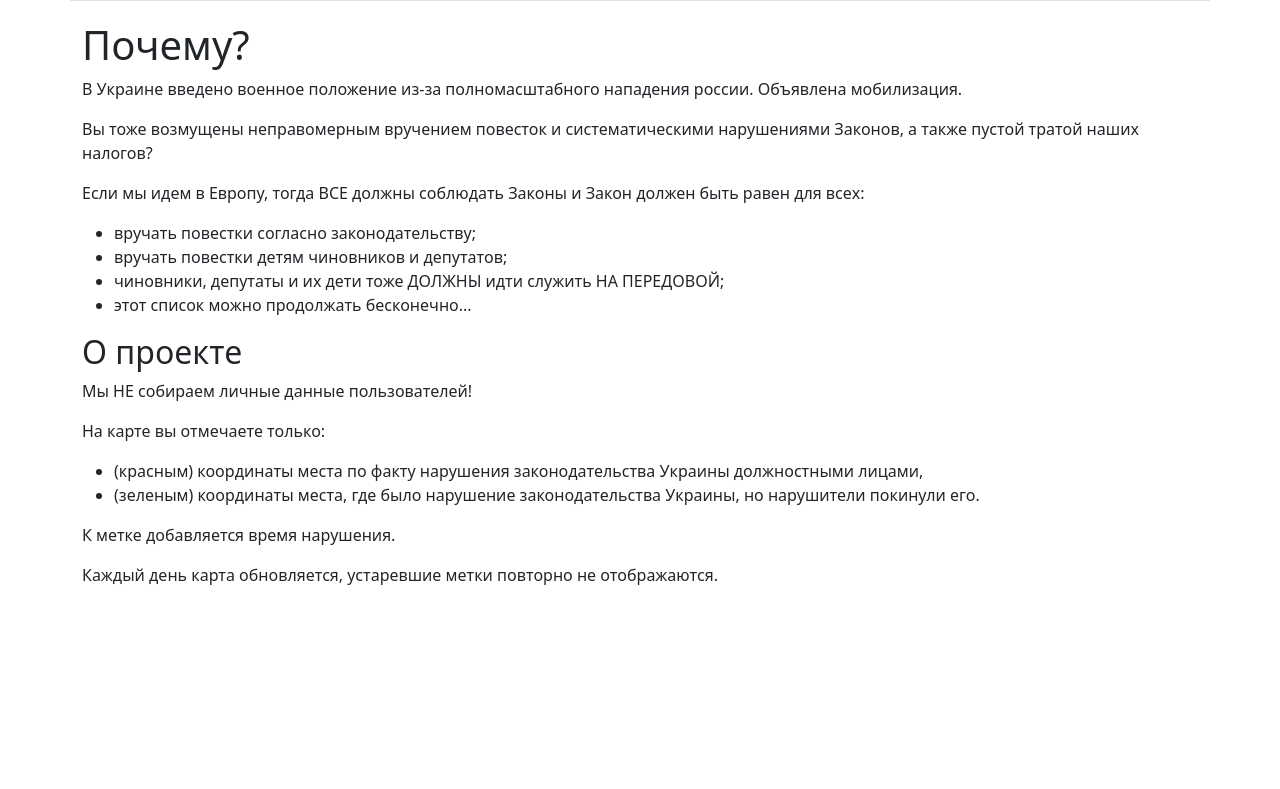
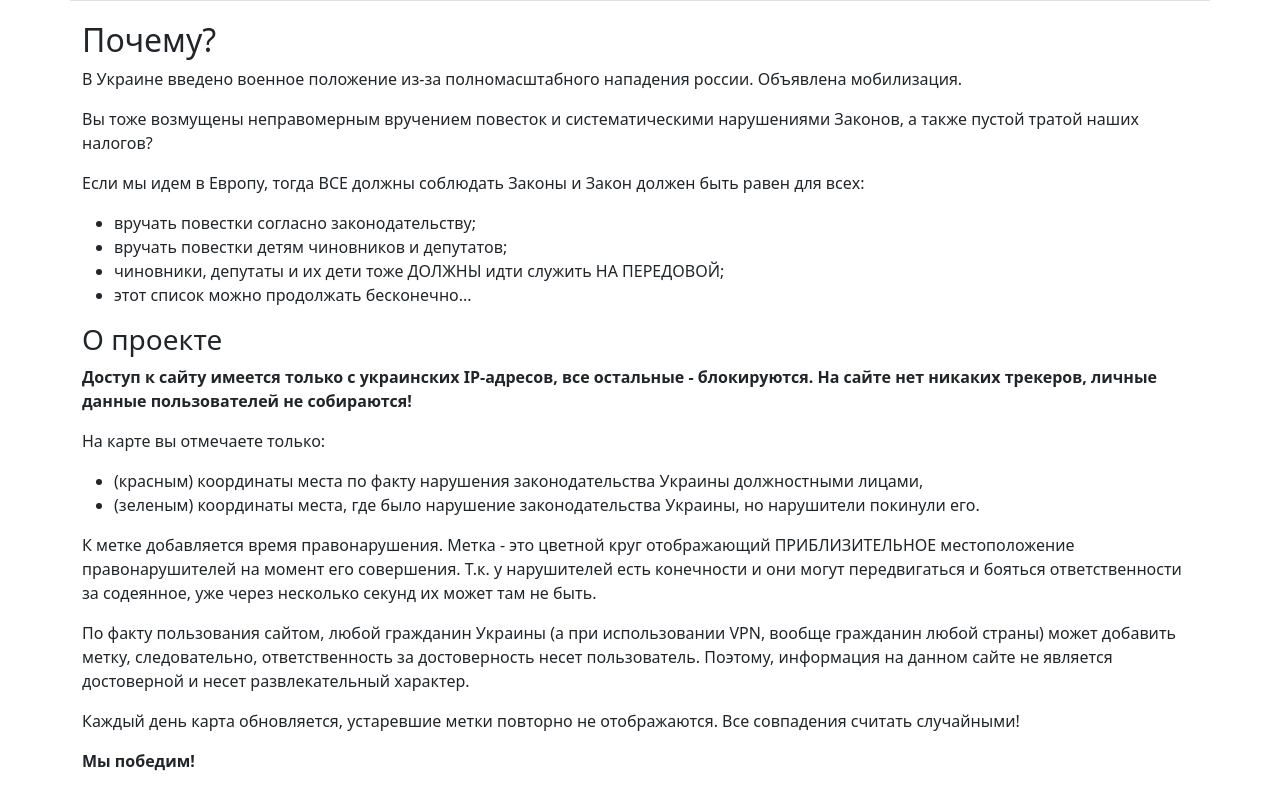
Before and after one commit to VetalM84/flaskFolium, a Flask app: page /about/ in a window 1280 px wide. Shown: the part 72-861 px from the top of the page. Before the commit the page ends 657 px from the top, so only its background shows below. Run offline with Flask 2, Linux system fonts and the light colour scheme.

Commit message:
Html edit. Update about.html text.

```diff
--- a/maps/templates/about.html
+++ b/maps/templates/about.html
@@ -7,7 +7,7 @@
 
 {% block content %}
     <div class="col-md-12">
-        <h1>Почему?</h1>
+        <h1 class="h2">Почему?</h1>
         <p>В Украине введено военное положение из-за полномасштабного нападения россии. Объявлена мобилизация.</p>
         <p>Вы тоже возмущены неправомерным вручением повесток и систематическими нарушениями Законов, а также пустой тратой наших налогов?</p>
         <p>Если мы идем в Европу, тогда ВСЕ должны соблюдать Законы и Закон должен быть равен для всех:</p>
@@ -17,14 +17,21 @@
             <li>чиновники, депутаты и их дети тоже ДОЛЖНЫ идти служить НА ПЕРЕДОВОЙ;</li>
             <li>этот список можно продолжать бесконечно...</li>
         </ul>
-        <h2>О проекте</h2>
-        <p>Мы НЕ собираем личные данные пользователей!</p>
+        <h2 class="h3">О проекте</h2>
+        <p><strong>Доступ к сайту имеется только с украинских IP-адресов, все остальные - блокируются.
+            На сайте нет никаких трекеров, личные данные пользователей не собираются!</strong></p>
         <p>На карте вы отмечаете только:</p>
         <ul>
             <li>(красным) координаты места по факту нарушения законодательства Украины должностными лицами,</li>
             <li>(зеленым) координаты места, где было нарушение законодательства Украины, но нарушители покинули его.</li>
         </ul>
-        <p>К метке добавляется время нарушения.</p>
-        <p>Каждый день карта обновляется, устаревшие метки повторно не отображаются.</p>
+        <p>К метке добавляется время правонарушения. Метка - это цветной круг отображающий ПРИБЛИЗИТЕЛЬНОЕ
+            местоположение правонарушителей на момент его совершения. Т.к. у нарушителей есть конечности и они могут
+        передвигаться и бояться ответственности за содеянное, уже через несколько секунд их может там не быть.</p>
+        <p>По факту пользования сайтом, любой гражданин Украины (а при использовании VPN, вообще гражданин любой страны)
+            может добавить метку, следовательно, ответственность за достоверность несет пользователь.
+            Поэтому, информация на данном сайте не является достоверной и несет развлекательный характер.</p>
+        <p>Каждый день карта обновляется, устаревшие метки повторно не отображаются. Все совпадения считать случайными!</p>
+        <p><strong>Мы победим!</strong></p>
     </div>
 {% endblock %}
--- a/maps/templates/base.html
+++ b/maps/templates/base.html
@@ -27,11 +27,12 @@
       <div class="row">
           {% with messages = get_flashed_messages() %}
             {% if messages %}
-              <ul class=flashes>
-              {% for message in messages %}
-                <li>{{ message }}</li>
-              {% endfor %}
-              </ul>
+                {% for message in messages %}
+                    <div class="alert alert-warning alert-dismissible fade show" role="alert">
+                      {{ message }}
+                      <button type="button" class="btn-close" data-bs-dismiss="alert" aria-label="Закрыть"></button>
+                    </div>
+                {% endfor %}
             {% endif %}
           {% endwith %}
       </div>
```
